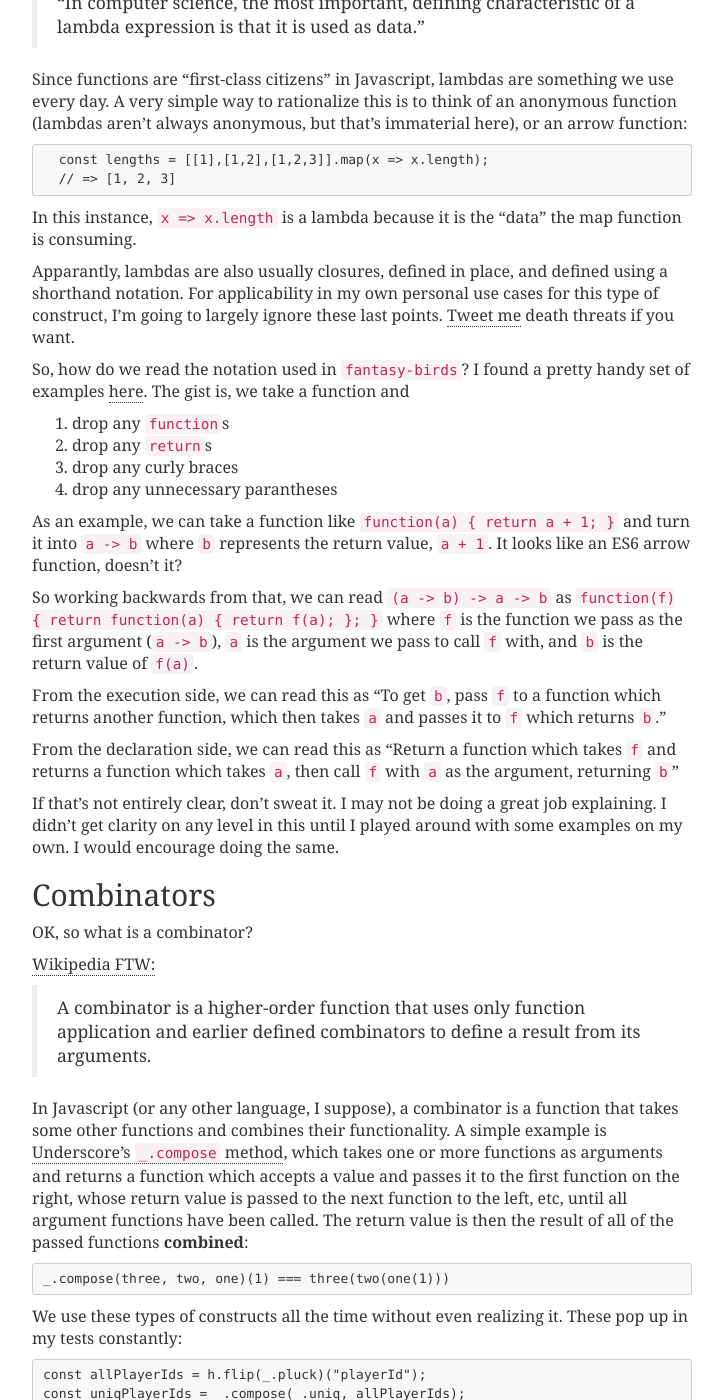
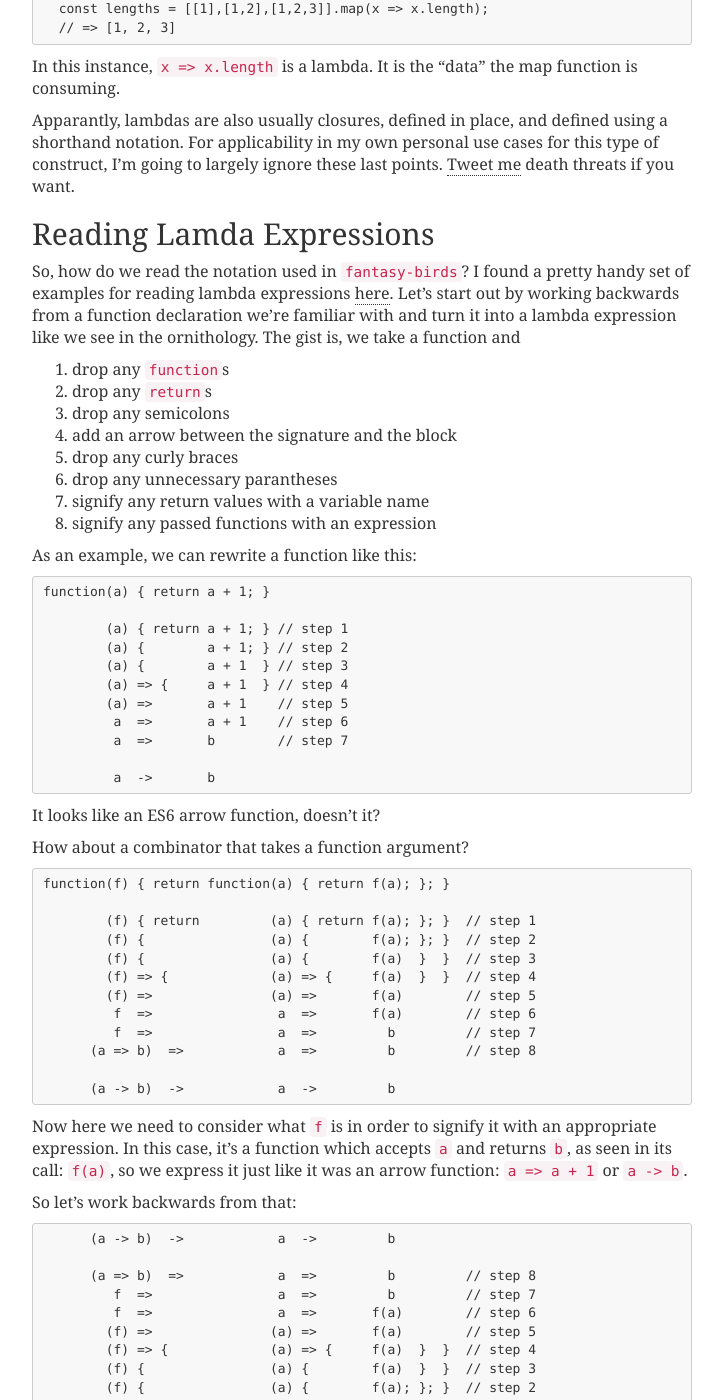
Before and after one commit to amsross/amsross.github.io, a Jekyll site: the page built from _posts/2016-10-03-fantasy-birds-introduction.markdown, in a window 1280 px wide and 1400 px high, scrolled down 1135 px. Shown: the whole window, without its empty margins (288-1011 px from the left). Built offline with Jekyll 4.4.1, drawn with Linux system fonts in a browser that asks for light colours; some of the changed text lies outside the part shown.

Commit message:
Update reading lambda expressions

````diff
--- a/_posts/2016-10-03-fantasy-birds-introduction.markdown
+++ b/_posts/2016-10-03-fantasy-birds-introduction.markdown
@@ -10,19 +10,15 @@ tags:
   - lambda
 ---
 
-## Functional Javascript
-
-Like just about everyone else who is writing javascript day to day right now, I'm pretty bullish on functional programming. I'll leave discovering the details of this (conflicting as they may be) as an exercise to the reader. Suffice it to say that I think Javascript lends itself to this approach particularly well and just adding a heaping dose of discipline and bravery on the part of the developer can result in both productivity and joy.
-
 ## Fantasy Land
 
-I was recently poking around some of my favorite javascript libraries looking for a place I could put in a little work to reach my 4 PR goal for [hacktoberfest 2016](https://hacktoberfest.digitalocean.com/) when I found [a fairly old issue](https://github.com/caolan/highland/pull/114) on my favorite [FRP](https://en.wikipedia.org/wiki/Functional_reactive_programming) library, [highlandjs](http://highlandjs.org/). The issue pointed to a specification "for algebraic Javascript structures" called [Fantasy Land](https://github.com/fantasyland/fantasy-land). This piqued my interest on so many levels. In short, Fantasy Land is a set of "algebras" or specifications stating concepts that must exist, methods that must exist to support them, and the explicit behavior of those things.
+I was recently poking around some of my favorite javascript libraries looking for a place I could put in a little work to reach my 4 PR goal for [hacktoberfest 2016](https://hacktoberfest.digitalocean.com/) when I found [a fairly old issue](https://github.com/caolan/highland/pull/114) on my favorite [FRP](https://en.wikipedia.org/wiki/Functional_reactive_programming) library, [highlandjs](http://highlandjs.org/). The issue pointed to a specification "for algebraic Javascript structures" called [Fantasy Land](https://github.com/fantasyland/fantasy-land). This piqued my interest on so many levels. In short, Fantasy Land is a specification of concepts that naturally expose themselves in programming. It seems like the goal of this organization is to take these abstact constructs (monads, functors, etc), and make standard structure, bahavior, and naming conventions to allow for interoperability between systems and libraries.
 
 I poked around the [`fantasyland/fantasy-land`](https://github.com/fantasyland/fantasy-land) repository for a while and found loads of specifications of particular use in functional programming, but I was really taken with another repository in the same group, [`fantasyland/fantasy-birds`](https://github.com/fantasyland/fantasy-birds). In this repository is a port of the Haskell package [`Data.Aviary.Birds`](https://hackage.haskell.org/package/data-aviary-0.4.0/docs/Data-Aviary-Birds.html), "every thing for your combinatory needs." It should be noted, of course, that the Hackage page for `Data.Aviary.Birds` explicitly states that "this module is intended for illustration (the type signatures!) rather than utility." Because let's face it, introducing a library full of bird names into your production environment isn't going to win you any friends in the office.
 
-## Reading Lamda Expressions (&lambda;)
+## Lamda Expressions (&lambda;)
 
-At first glance, the "[Ornithology](https://github.com/fantasyland/fantasy-birds#ornithology)" (aka, the docs) looked pretty cryptic to me. I'll admit that until now, I've been only vaguely aware of the fact that a "lambda" is a thing, with no deeper knowledge than that. Maybe touching on what a lambda _actually is_ would help.
+At first glance, the "[Ornithology](https://github.com/fantasyland/fantasy-birds#ornithology)" (aka, the docs) looked pretty cryptic to me. That's because they're lambda expressions. I'll admit that until now, I've been only vaguely aware of the fact that a "lambda" is a thing, with no deeper knowledge than that. Maybe touching on what a lambda _actually is_ would help.
 
 [Martin Fowler says](http://martinfowler.com/bliki/Lambda.html):
 
@@ -39,24 +35,78 @@ Since functions are "first-class citizens" in Javascript, lambdas are something
   // => [1, 2, 3]
 ```
 
-In this instance, `x => x.length` is a lambda because it is the "data" the map function is consuming.
+In this instance, `x => x.length` is a lambda. It is the "data" the map function is consuming.
 
 Apparantly, lambdas are also usually closures, defined in place, and defined using a shorthand notation. For applicability in my own personal use cases for this type of construct, I'm going to largely ignore these last points. [Tweet me](https://twitter.com/@amsross) death threats if you want.
 
-So, how do we read the notation used in `fantasy-birds`? I found a pretty handy set of examples [here](http://www.tutorialsteacher.com/linq/linq-lambda-expression). The gist is, we take a function and
+## Reading Lamda Expressions
+
+So, how do we read the notation used in `fantasy-birds`? I found a pretty handy set of examples for reading lambda expressions [here](http://www.tutorialsteacher.com/linq/linq-lambda-expression). Let's start out by working backwards from a function declaration we're familiar with and turn it into a lambda expression like we see in the ornithology. The gist is, we take a function and
 
 1. drop any `function`s
 2. drop any `return`s
-3. drop any curly braces
-3. drop any unnecessary parantheses
+3. drop any semicolons
+4. add an arrow between the signature and the block
+5. drop any curly braces
+6. drop any unnecessary parantheses
+7. signify any return values with a variable name
+8. signify any passed functions with an expression
 
-As an example, we can take a function like `function(a) { return a + 1; }` and turn it into `a -> b` where `b` represents the return value, `a + 1`.  It looks like an ES6 arrow function, doesn't it?
+As an example, we can rewrite a function like this:
 
-So working backwards from that, we can read `(a -> b) -> a -> b` as `function(f) { return function(a) { return f(a); }; }` where `f` is the function we pass as the first argument (`a -> b`), `a` is the argument we pass to call `f` with, and `b` is the return value of `f(a)`.
+```
+function(a) { return a + 1; }
 
-From the execution side, we can read this as "To get `b`, pass `f` to a function which returns another function, which then takes `a` and passes it to `f` which returns `b`."
+        (a) { return a + 1; } // step 1
+        (a) {        a + 1; } // step 2
+        (a) {        a + 1  } // step 3
+        (a) => {     a + 1  } // step 4
+        (a) =>       a + 1    // step 5
+         a  =>       a + 1    // step 6
+         a  =>       b        // step 7
 
-From the declaration side, we can read this as "Return a function which takes `f` and returns a function which takes `a`, then call `f` with `a` as the argument, returning `b`"
+         a  ->       b
+```
+
+It looks like an ES6 arrow function, doesn't it?
+
+How about a combinator that takes a function argument?
+
+```
+function(f) { return function(a) { return f(a); }; }
+
+        (f) { return         (a) { return f(a); }; }  // step 1
+        (f) {                (a) {        f(a); }; }  // step 2
+        (f) {                (a) {        f(a)  }  }  // step 3
+        (f) => {             (a) => {     f(a)  }  }  // step 4
+        (f) =>               (a) =>       f(a)        // step 5
+         f  =>                a  =>       f(a)        // step 6
+         f  =>                a  =>         b         // step 7
+      (a => b)  =>            a  =>         b         // step 8
+
+      (a -> b)  ->            a  ->         b
+```
+
+Now here we need to consider what `f` is in order to signify it with an appropriate expression. In this case, it's a function which accepts `a` and returns `b`, as seen in its call: `f(a)`, so we express it just like it was an arrow function: `a => a + 1` or `a -> b`.
+
+So let's work backwards from that:
+
+```
+      (a -> b)  ->            a  ->         b
+
+      (a => b)  =>            a  =>         b         // step 8
+         f  =>                a  =>         b         // step 7
+         f  =>                a  =>       f(a)        // step 6
+        (f) =>               (a) =>       f(a)        // step 5
+        (f) => {             (a) => {     f(a)  }  }  // step 4
+        (f) {                (a) {        f(a)  }  }  // step 3
+        (f) {                (a) {        f(a); }; }  // step 2
+        (f) { return         (a) { return f(a); }; }  // step 1
+
+function(f) { return function(a) { return f(a); }; }
+```
+
+We can read this as "Declare a function which accepts a function with the signature `(a -> b)` and returns a function which accepts `a` and then calls `(a -> b)` with `a` as the argument, returning `b`"
 
 If that's not entirely clear, don't sweat it. I may not be doing a great job explaining. I didn't get clarity on any level in this until I played around with some examples on my own. I would encourage doing the same.
 
````
